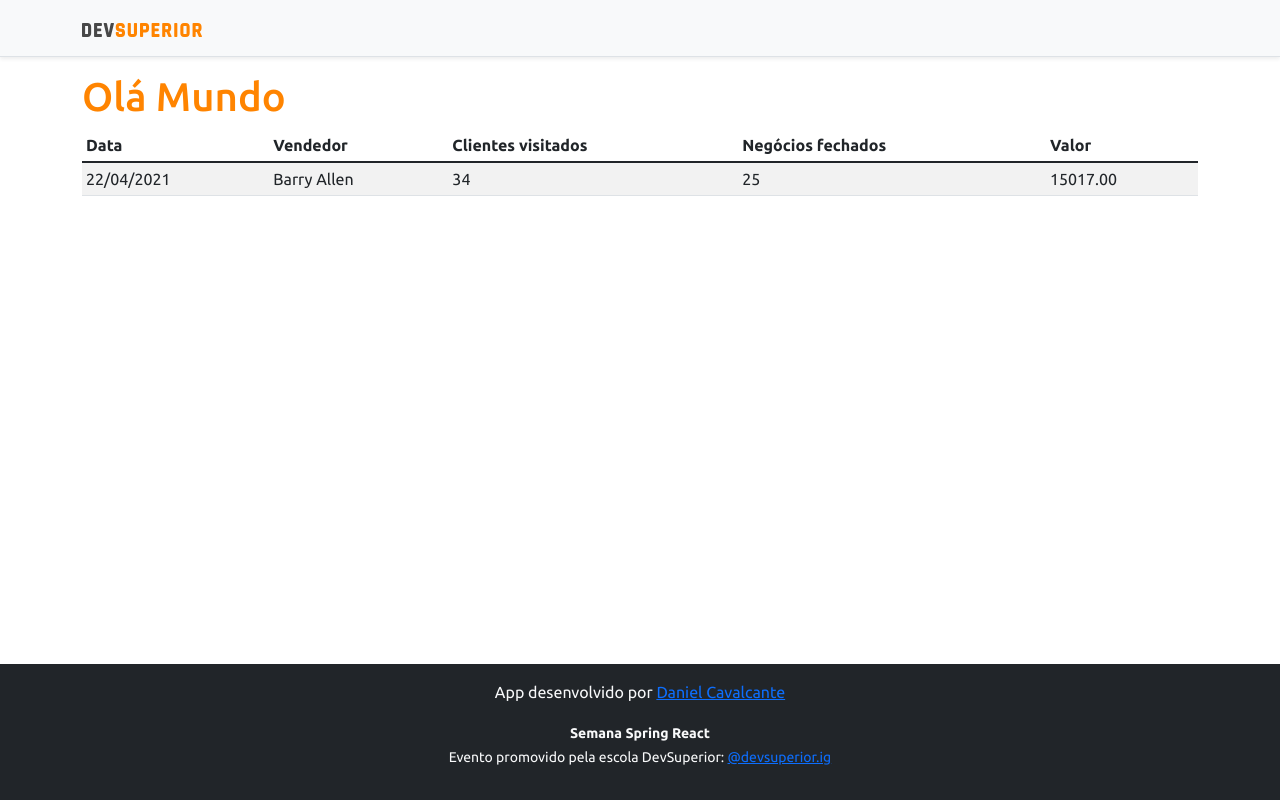
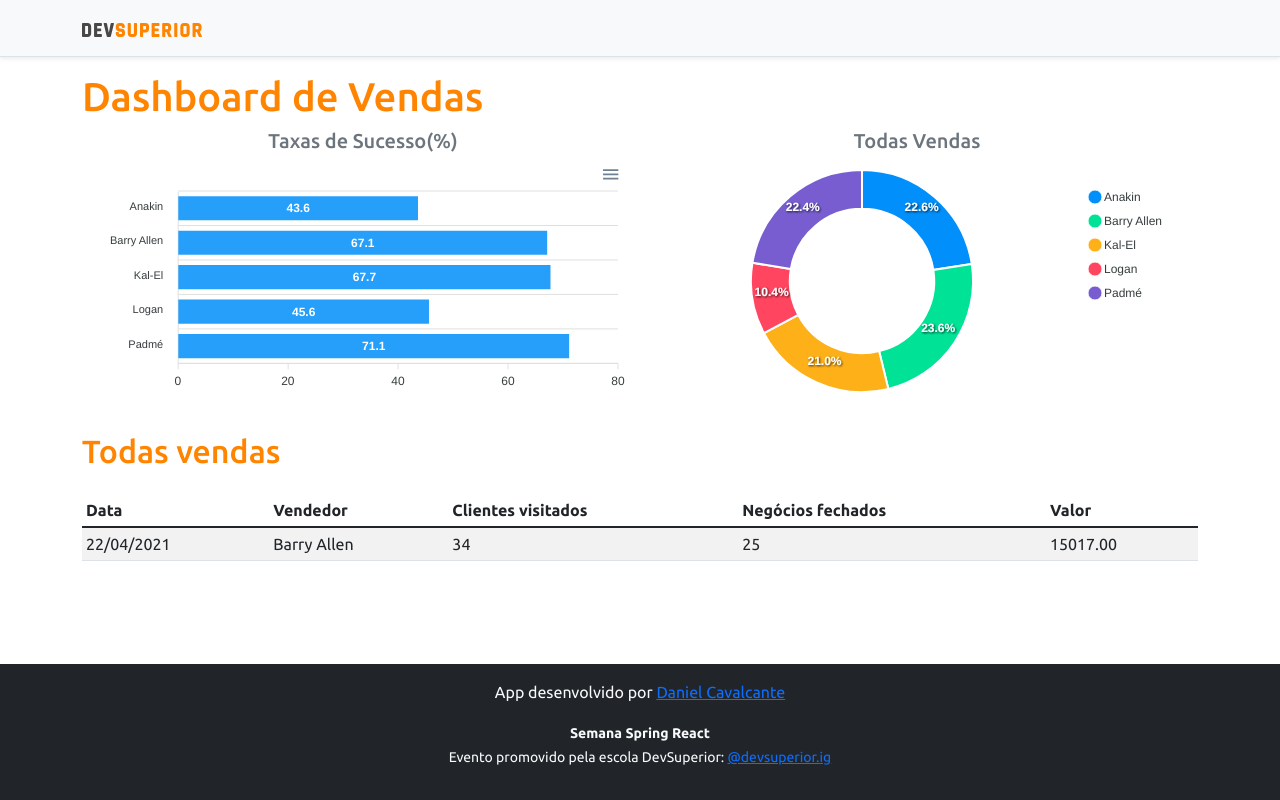
Before and after one commit to danielcavalcantte/projeto-sds3, a React (Create React App) app in the folder frontend/: page / in a window 1280 px wide. Built offline with nearby package versions, Linux system fonts and the light colour scheme.

Commit message:
Static charts

```diff
--- a/frontend/src/App.tsx
+++ b/frontend/src/App.tsx
@@ -1,5 +1,7 @@
 import NavBar from 'components';
+import BarChart from 'components/BarChart';
 import DataTable from 'components/Data Table';
+import DonutChart from 'components/DonutChart';
 import Footer from 'components/Footer';
 import React from 'react';
 
@@ -8,7 +10,23 @@
     <>
     <NavBar />
     <div className="container">
-        <h1 className="text-primary">Olá Mundo</h1>
+        <h1 className="text-primary -py-3">Dashboard de Vendas</h1>
+
+        <div className="row px-3">
+          <div className="col-sm-6">
+            <h5 className="text-center text-secondary">Taxas de Sucesso(%)</h5>
+            <BarChart />
+          </div>
+          <div className="col-sm-6">
+            <h5 className="text-center text-secondary">Todas Vendas</h5>
+            <DonutChart />
+          </div>
+        </div>
+
+        <div className="py-3">
+          <h2 className="text-primary">Todas vendas</h2>
+        </div>
+
         <DataTable />
     </div>
     <Footer />
--- /dev/null
+++ b/frontend/src/components/BarChart/index.tsx
@@ -0,0 +1,37 @@
+import Chart from 'react-apexcharts'
+
+const BarChat = () => {
+
+    const options = {
+        plotOptions: {
+            bar: {
+                horizontal: true,
+            }
+        },
+    };
+
+    const mockData = {
+        labels: {
+            categories: ['Anakin', 'Barry Allen', 'Kal-El', 'Logan', 'Padmé']
+        },
+        series: [
+            {
+                name: "% Sucesso",
+                data: [43.6, 67.1, 67.7, 45.6, 71.1]
+            }
+        ]
+    };
+
+    return (
+        <Chart
+
+        options={{ ...options, xaxis: mockData.labels}}
+        series={mockData.series}
+        type="bar"
+        height="240"
+
+        />
+    );
+}
+
+export default BarChat;
--- /dev/null
+++ b/frontend/src/components/DonutChart/index.tsx
@@ -0,0 +1,24 @@
+import Chart from 'react-apexcharts'
+
+const DonutChart = () => {
+    const mockData = {
+        series: [477138, 499928, 444867, 220426, 473088],
+        labels: ['Anakin', 'Barry Allen', 'Kal-El', 'Logan', 'Padmé']
+    }
+
+    const options = {
+        legend: {
+            show: true
+        }
+    }
+    return (
+        <Chart
+        options={{ ...options, labels: mockData.labels}}
+        series={mockData.series}
+        type="donut"
+        height="240"
+        />
+        );
+}
+
+export default DonutChart;
--- /dev/null
+++ b/package.json
@@ -0,0 +1,6 @@
+{
+  "dependencies": {
+    "apexcharts": "^3.28.1",
+    "react-apexcharts": "^1.3.9"
+  }
+}
```
Also changed, not shown: 1 other file (tests, documents, lock files or other folders).
